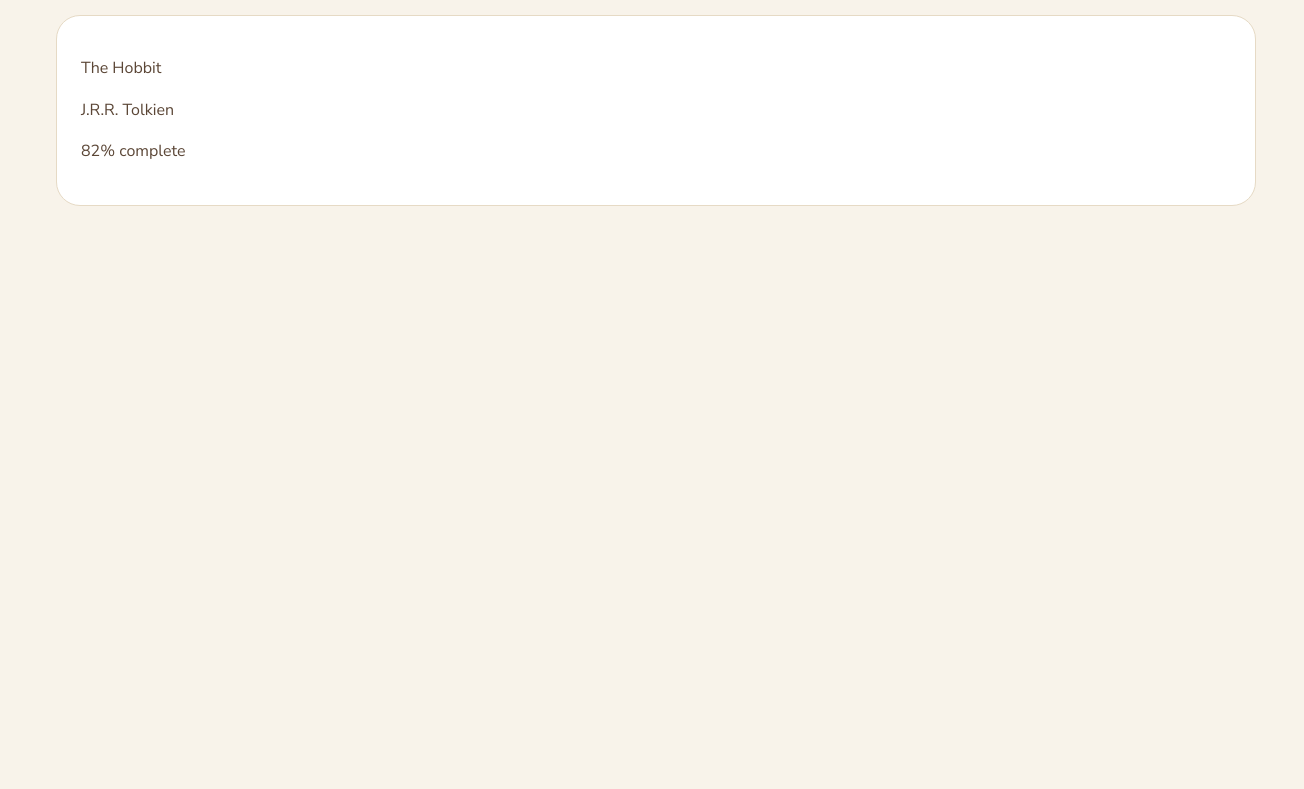
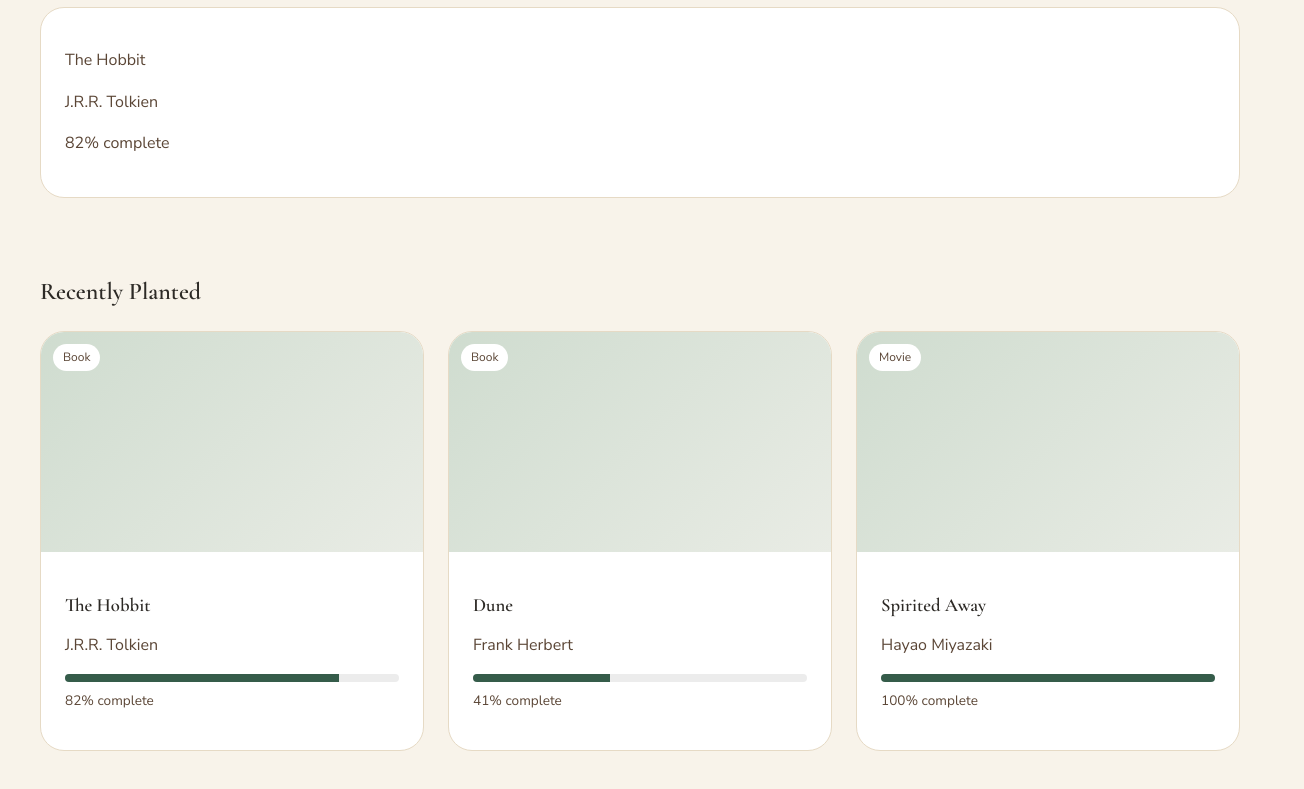
Before and after one commit to AniRia83/StoryGrove, a React (Vite) app: page / in a window 1280 px wide. Shown: the part 549-1338 px from the top of the page, 1304 px wide, since content can reach past the window. Before the commit the page ends 816 px from the top, so only its background shows below. Built offline with nearby package versions, Linux system fonts and the light colour scheme.

Commit message:
refactor: add reusable Section component and improve layout

```diff
--- /dev/null
+++ b/src/components/cards/MediaCard/MediaCard.css
@@ -0,0 +1,79 @@
+.media-card {
+  background: white;
+  border: 1px solid var(--color-border);
+  border-radius: var(--radius-lg);
+  overflow: hidden;
+
+  transition: transform .25s ease, box-shadow .25s ease;
+}
+
+.media-card:hover {
+  transform: translateY(-6px);
+
+  box-shadow: 0 14px 30px rgba(0,0,0,.08);
+}
+
+.media-card__cover {
+  height: 220px;
+
+  background: linear-gradient(
+      135deg,
+      #cfdccf,
+      #e9ece5
+  );
+
+  position: relative;
+}
+
+.media-card__badge {
+  position: absolute;
+
+  top: 12px;
+  left: 12px;
+
+  background: white;
+
+  padding: 4px 10px;
+
+  border-radius: 999px;
+
+  font-size: .75rem;
+}
+
+.media-card__content {
+  padding: var(--space-lg);
+}
+
+.media-card__title {
+  font-family: var(--font-heading);
+
+  margin-bottom: .25rem;
+}
+
+.media-card__creator {
+  color: var(--color-text-secondary);
+
+  margin-bottom: var(--space-md);
+}
+
+.media-card__progress {
+  height: 8px;
+
+  background: #ececec;
+
+  border-radius: 999px;
+
+  overflow: hidden;
+}
+
+.media-card__progress-fill {
+  height: 100%;
+
+  background: var(--color-evergreen);
+}
+
+.media-card__progress-text {
+  margin-top: .5rem;
+
+  font-size: .85rem;
+}
--- /dev/null
+++ b/src/components/cards/MediaCard/MediaCard.jsx
@@ -0,0 +1,47 @@
+import "./MediaCard.css";
+
+export default function MediaCard({
+  title,
+ creator,
+  mediaType,
+  progress,
+}) {
+  return (
+    <article className="media-card">
+
+      <div className="media-card__cover">
+
+        <span className="media-card__badge">
+          {mediaType}
+        </span>
+
+      </div>
+
+      <div className="media-card__content">
+
+        <h3 className="media-card__title">
+          {title}
+        </h3>
+
+        <p className="media-card__creator">
+          {creator}
+        </p>
+
+        <div className="media-card__progress">
+
+          <div
+            className="media-card__progress-fill"
+            style={{ width: `${progress}%` }}
+          />
+
+        </div>
+
+        <p className="media-card__progress-text">
+          {progress}% complete
+        </p>
+
+      </div>
+
+    </article>
+  );
+}
--- /dev/null
+++ b/src/components/cards/MediaCard/index.js
@@ -0,0 +1 @@
+export { default } from "./MediaCard";
--- a/src/components/features/grove/RecentlyPlanted/RecentlyPlanted.css
+++ b/src/components/features/grove/RecentlyPlanted/RecentlyPlanted.css
@@ -0,0 +1,13 @@
+.recently-planted {
+  margin-top: var(--space-3xl);
+}
+
+.recently-planted__grid {
+  display: grid;
+
+  grid-template-columns: repeat(3, 1fr);
+
+  gap: var(--space-lg);
+
+  margin-top: var(--space-lg);
+}
--- a/src/components/features/grove/RecentlyPlanted/RecentlyPlanted.jsx
+++ b/src/components/features/grove/RecentlyPlanted/RecentlyPlanted.jsx
@@ -0,0 +1,37 @@
+import "./RecentlyPlanted.css";
+import MediaCard from "../../../cards/MediaCard";
+
+export default function RecentlyPlanted() {
+  return (
+    <section className="recently-planted">
+
+      <h2>Recently Planted</h2>
+
+      <div className="recently-planted__grid">
+
+        <MediaCard
+    title="The Hobbit"
+    creator="J.R.R. Tolkien"
+    mediaType="Book"
+    progress={82}
+        />
+
+        <MediaCard
+    title="Dune"
+    creator="Frank Herbert"
+    mediaType="Book"
+    progress={41}
+        />
+
+        <MediaCard
+    title="Spirited Away"
+    creator="Hayao Miyazaki"
+    mediaType="Movie"
+    progress={100}
+        />
+
+      </div>
+
+    </section>
+  );
+}
--- /dev/null
+++ b/src/components/features/grove/RecentlyPlanted/index.js
@@ -0,0 +1 @@
+export { default } from "./RecentlyPlanted";
--- a/src/components/layout/AppLayout/AppLayout.css
+++ b/src/components/layout/AppLayout/AppLayout.css
@@ -6,17 +6,26 @@
 .app-layout__content {
   width: min(1200px, 100%);
   margin: 0 auto;
-  padding: 3rem;
+
+  padding: 2.5rem 2rem 5rem;
 }
 
-.page-header{
-  margin-bottom:3rem;
+.page-header {
+  margin-bottom: 3rem;
 }
 
-.page-header h1{
-  margin-bottom:.5rem;
+.page-header h1 {
+  margin-bottom: .5rem;
 }
 
-.page-header p{
-  color:var(--color-text-light);
+.page-header p {
+  color: var(--color-text-light);
 }
+
+@media (max-width: 768px) {
+
+  .app-layout__content {
+    padding: 1.5rem 1.25rem 4rem;
+  }
+
+}
--- a/src/components/ui/Button/Button.css
+++ b/src/components/ui/Button/Button.css
@@ -21,8 +21,8 @@
 ========================= */
 
 .sg-button.primary {
-  background: var(--color-primary);
-  color: white;
+  background: var(--color-sage);   /* or your existing green token */
+  color: var(--color-heading);     /* or #1F3D2B */
 }
 
 .sg-button.primary:hover {
--- a/src/pages/Home.jsx
+++ b/src/pages/Home.jsx
@@ -1,12 +1,14 @@
 import AppLayout from "../components/layout/AppLayout/AppLayout";
 import Hero from "../components/features/grove/Hero";
 import ContinueReading from "../components/features/grove/ContinueReading";
+import RecentlyPlanted from "../components/features/grove/RecentlyPlanted";
 
 export default function Home() {
   return (
     <AppLayout>
       <Hero />
       <ContinueReading />
+      <RecentlyPlanted />
     </AppLayout>
   );
 }
```
